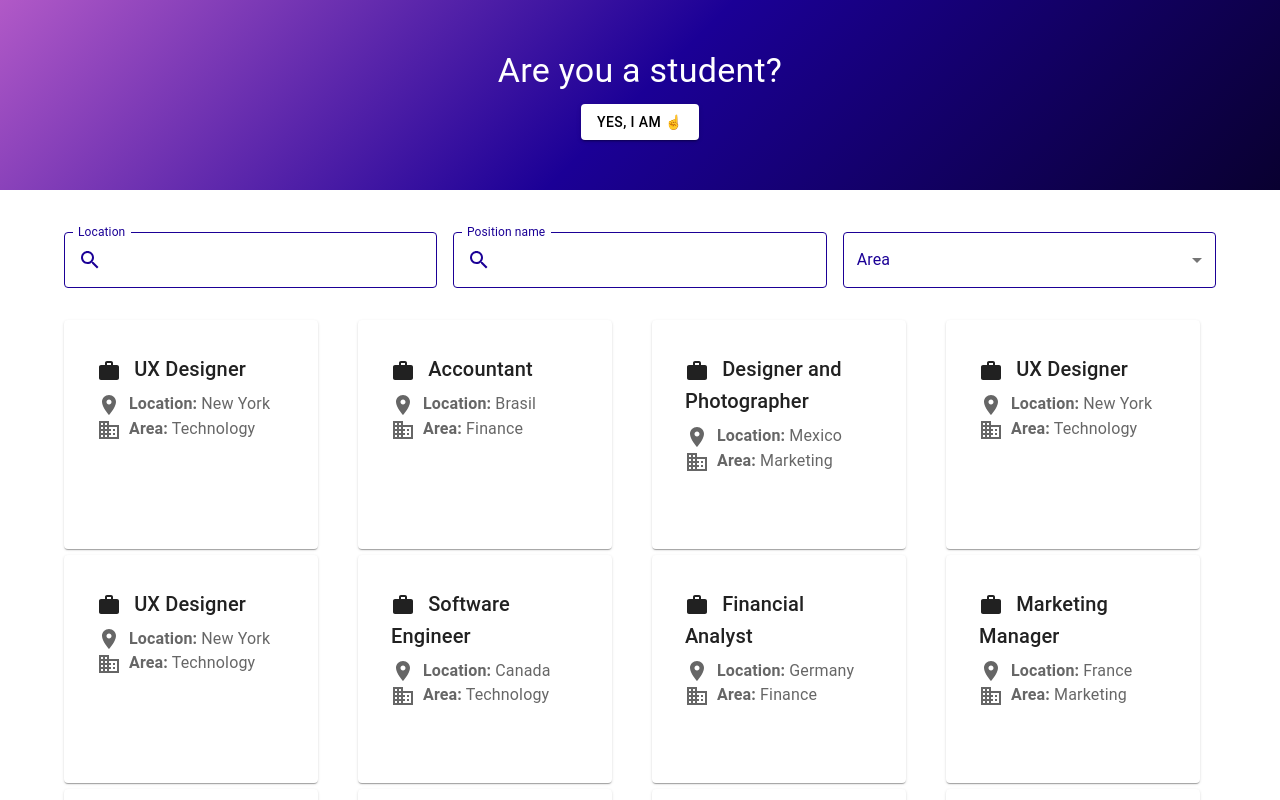
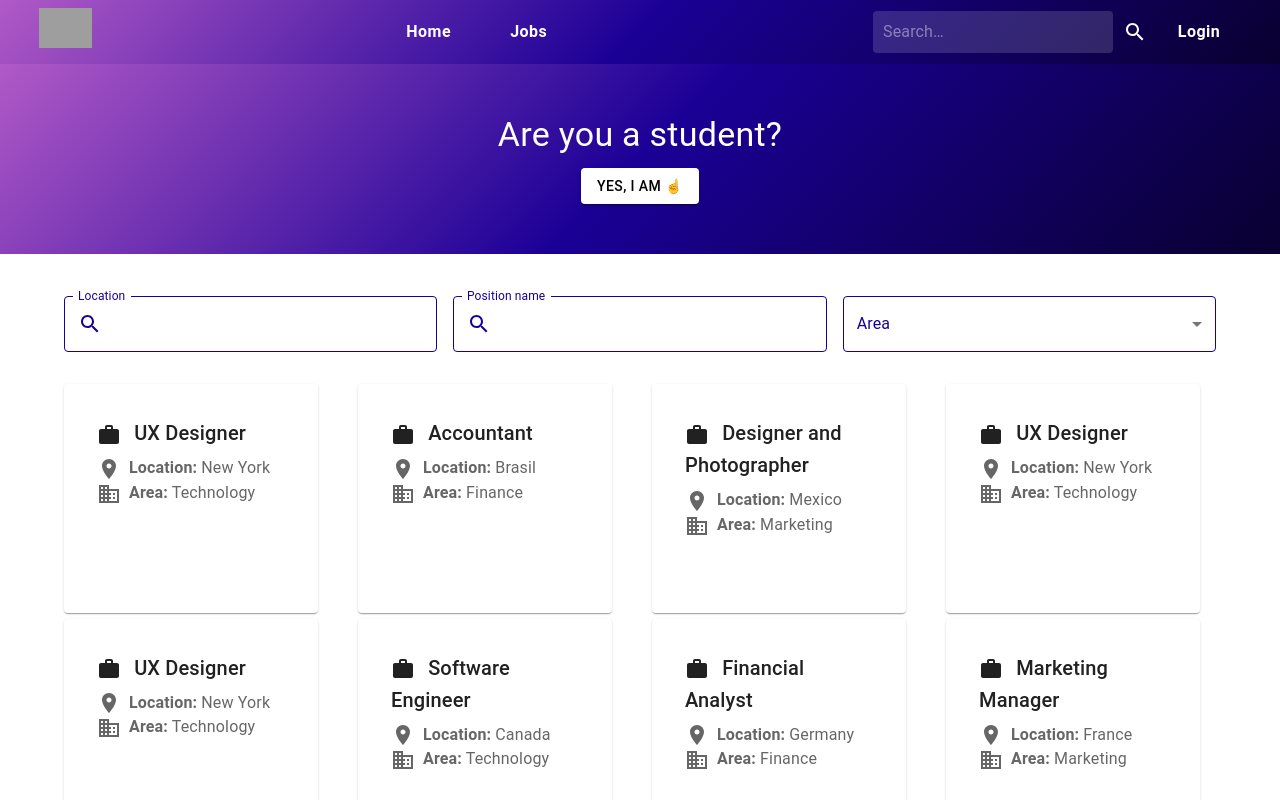
Before and after one commit to ChristianEMV/frontend-BeeJob, a React (Vite) app: page /home in a window 1280 px wide. Shown: the top 800 px of the page. Built offline with nearby package versions, Linux system fonts and the light colour scheme; grey boxes are pictures that could not be loaded.

Commit message:
[ADD] "Navbar"
Se agrego el Navbar de la aplicacion web

```diff
--- a/src/App.tsx
+++ b/src/App.tsx
@@ -1,4 +1,5 @@
 import { BrowserRouter as Router, Route, Routes } from 'react-router-dom';
+import Navbar from './components/Navbar/Navbar';
 import Login from './pages/Login';
 import Home from './pages/Home';
 import Register from './pages/Register';
@@ -8,6 +9,7 @@
 const App = () => {
   return(
     <Router>
+      <Navbar />
       <Routes>
         <Route path="/" element={<Login />} />
         <Route path="/home" element={<Home />} />
--- /dev/null
+++ b/src/components/Navbar/Navbar.css
@@ -0,0 +1,62 @@
+.AppBar {
+  background: linear-gradient(135deg, #B159C7, #1B0096, #090030) !important; /* Degradado */
+  box-shadow: 0 2px 4px rgba(0, 0, 0, 0.2); /* Sombra */
+  padding: 0 15px; /* Añade padding horizontal */
+}
+
+.Toolbar {
+  display: flex;
+  justify-content: space-between;
+  align-items: center;
+  padding: 0 20px ; /* Añade padding horizontal */
+}
+
+.CenteredBox {
+  flex-grow: 1;
+  display: flex;
+  justify-content: center;
+  gap: 16px; /* Ajusta el espacio entre los botones */
+}
+
+.Toolbar img {
+  height: 40px;
+}
+
+.Toolbar .MuiButton-root {
+  margin: 0 10px;
+  text-transform: none; /* Evita que el texto se transforme a mayúsculas */
+  font-size: 16px; /* Tamaño de fuente */
+  font-weight: bold; /* Negrita */
+  transition: background-color 0.3s ease; /* Transición suave */
+}
+
+.Toolbar .MuiButton-root:hover {
+  background-color: rgba(255, 255, 255, 0.1); /* Efecto hover */
+}
+
+.Toolbar .MuiInputBase-root {
+  background: rgba(255, 255, 255, 0.15);
+  padding: 5px 10px;
+  border-radius: 4px;
+  color: white;
+}
+
+.Toolbar .MuiIconButton-root {
+  color: white;
+}
+
+/* Estilos para el menú desplegable en móviles */
+.MuiMenu-paper {
+  background: linear-gradient(135deg, #B159C7, #1B0096, #090030);
+  color: white;
+}
+
+.MuiMenuItem-root {
+  font-size: 16px;
+  font-weight: bold;
+  transition: background-color 0.3s ease;
+}
+
+.MuiMenuItem-root:hover {
+  background-color: rgba(255, 255, 255, 0.1);
+}
--- /dev/null
+++ b/src/components/Navbar/Navbar.tsx
@@ -0,0 +1,96 @@
+import React, { useState } from "react";
+import {
+  AppBar,
+  Toolbar,
+  Typography,
+  Button,
+  Box,
+  IconButton,
+  InputBase,
+  useMediaQuery,
+  useTheme,
+  Menu,
+  MenuItem,
+} from "@mui/material";
+import SearchIcon from "@mui/icons-material/Search";
+import MenuIcon from "@mui/icons-material/Menu";
+import { Link, useLocation } from "react-router-dom";
+import "./Navbar.css";
+
+const Navbar: React.FC = () => {
+  const theme = useTheme();
+  const isMobile = useMediaQuery(theme.breakpoints.down("md")); // Detecta si es móvil
+  const [anchorEl, setAnchorEl] = useState<null | HTMLElement>(null); // Para el menú desplegable
+
+  const handleMenuOpen = (event: React.MouseEvent<HTMLElement>) => {
+    setAnchorEl(event.currentTarget);
+  };
+
+  const handleMenuClose = () => {
+    setAnchorEl(null);
+  };
+
+  return (
+    <AppBar position="static" className="AppBar">
+      <Toolbar className="Toolbar">
+        <Typography variant="h6" component="div">
+          <Link to="/home">
+            <img src="/path/to/logo.png" alt="LogoBeeJop" style={{ height: "40px" }} />
+          </Link>
+        </Typography>
+        <Box className="CenteredBox">
+          <Button color="inherit" component={Link} to="/home">
+            Home
+          </Button>
+          <Button color="inherit" component={Link} to="/jobs">
+            Jobs
+          </Button>
+        </Box>
+        {!isMobile && (
+          <Box sx={{ display: "flex", alignItems: "center" }}>
+            <InputBase
+              placeholder="Search…"
+              inputProps={{ "aria-label": "search" }}
+              sx={{ color: "inherit", ml: 1 }}
+            />
+            <IconButton type="submit" sx={{ p: "10px" }} aria-label="search">
+              <SearchIcon />
+            </IconButton>
+            <Button color="inherit" component={Link} to="/">
+              Login
+            </Button>
+          </Box>
+        )}
+        {isMobile && (
+          <>
+            <IconButton
+              edge="end"
+              color="inherit"
+              aria-label="menu"
+              onClick={handleMenuOpen}
+            >
+              <MenuIcon />
+            </IconButton>
+            <Menu
+              anchorEl={anchorEl}
+              open={Boolean(anchorEl)}
+              onClose={handleMenuClose}
+            >
+              <MenuItem onClick={handleMenuClose} component={Link} to="/home">
+                Home
+              </MenuItem>
+              <MenuItem onClick={handleMenuClose} component={Link} to="/jobs">
+                Jobs
+              </MenuItem>
+              <MenuItem onClick={handleMenuClose} component={Link} to="/">
+                Login
+              </MenuItem>
+            </Menu>
+          </>
+        )}
+      </Toolbar>
+    </AppBar>
+  );
+};
+
+export default Navbar;
--- a/src/index.css
+++ b/src/index.css
@@ -0,0 +1,10 @@
+body {
+    margin: 0;
+    padding: 0;
+    background-color: white;
+    font-family: -apple-system, BlinkMacSystemFont, "Segoe UI", "Roboto", "Oxygen",
+      "Ubuntu", "Cantarell", "Fira Sans", "Droid Sans", "Helvetica Neue",
+      sans-serif;
+    -webkit-font-smoothing: antialiased;
+    -moz-osx-font-smoothing: grayscale;
+  }
```
